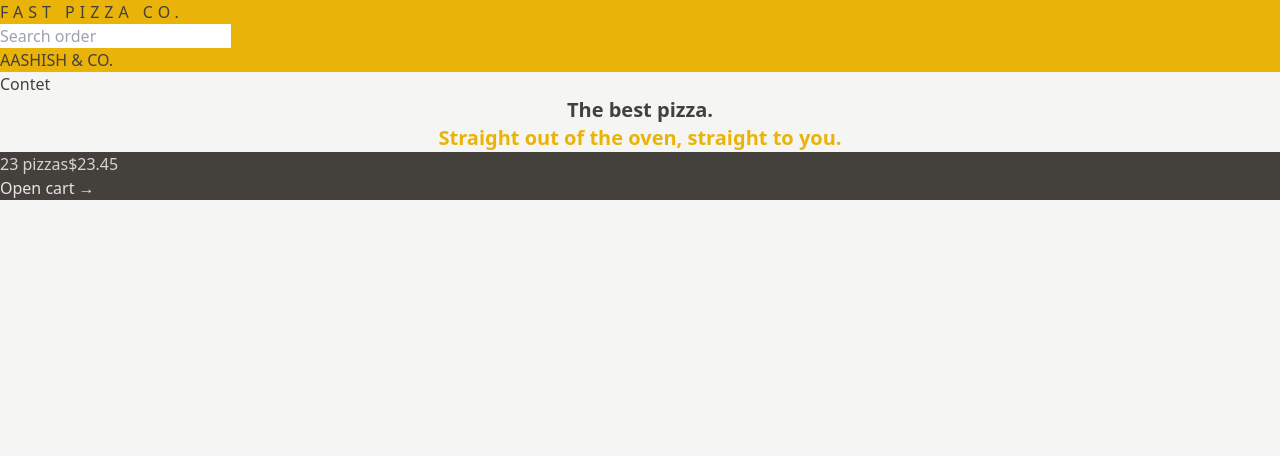
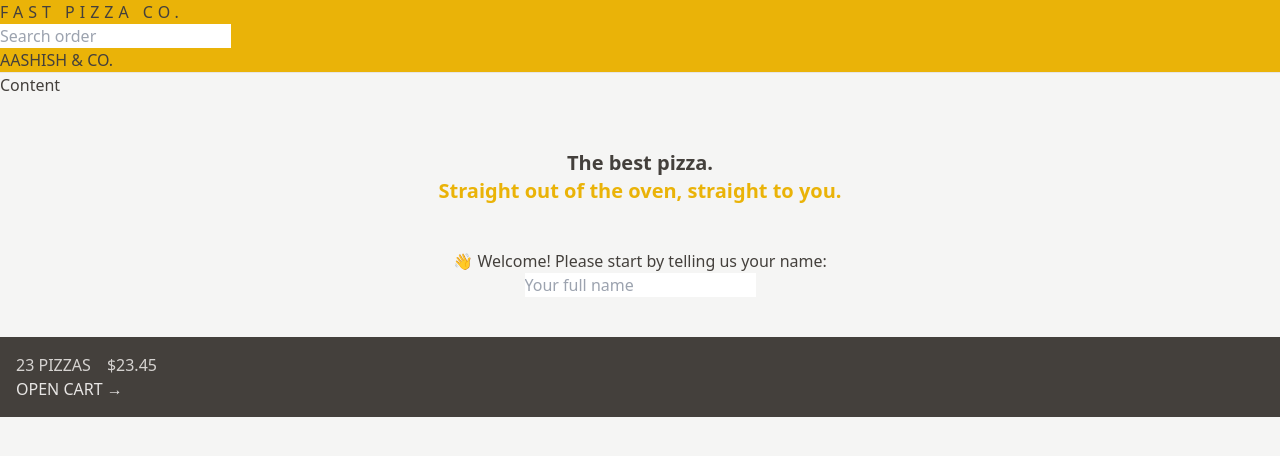
Before and after one commit to Aash417/p43-fast-pizza-react, a React (Vite) app: page / in a window 1280 px wide. Shown: the top 456 px of the page. Built offline with nearby package versions, Linux system fonts and the light colour scheme.

Commit message:
box model spacing

```diff
--- a/src/features/cart/CartOverview.jsx
+++ b/src/features/cart/CartOverview.jsx
@@ -2,8 +2,8 @@
 
 function CartOverview() {
 	return (
-    <div className="bg-stone-700 text-stone-200">
-      <p className="text-stone-300">
+    <div className="bg-stone-700 p-4 uppercase text-stone-200">
+      <p className="space-x-4 text-stone-300">
         <span>23 pizzas</span>
         <span>$23.45</span>
       </p>
--- a/src/ui/AppLayout.jsx
+++ b/src/ui/AppLayout.jsx
@@ -13,7 +13,7 @@
 
       <Header />
       <main>
-				<h1>Contet</h1>
+        <h1>Content</h1>
         <Outlet />
       </main>
       <CartOverview />
--- a/src/ui/Header.jsx
+++ b/src/ui/Header.jsx
@@ -3,7 +3,7 @@
 
 function Header() {
 	return (
-    <header className="bg-yellow-500 uppercase">
+    <header className="border-b border-stone-200 bg-yellow-500 uppercase">
       <Link to="/" className="tracking-[5px]">
         Fast Pizza co.
       </Link>
--- a/src/ui/Home.jsx
+++ b/src/ui/Home.jsx
@@ -1,13 +1,16 @@
+import CreateUser from '../features/user/CreateUser';
+
 function Home() {
-	return (
-    <div>
-      <h1 className="text-center text-xl font-semibold ">
+  return (
+    <div className="my-10 text-center">
+      <h1 className="mb-8  px-4 py-3  text-xl font-semibold">
         The best pizza.
         <br />
         <span className="text-yellow-500">
           Straight out of the oven, straight to you.
         </span>
       </h1>
+      <CreateUser />
     </div>
   );
 }
```
Lines whose indentation alone changed are shown as unchanged.
